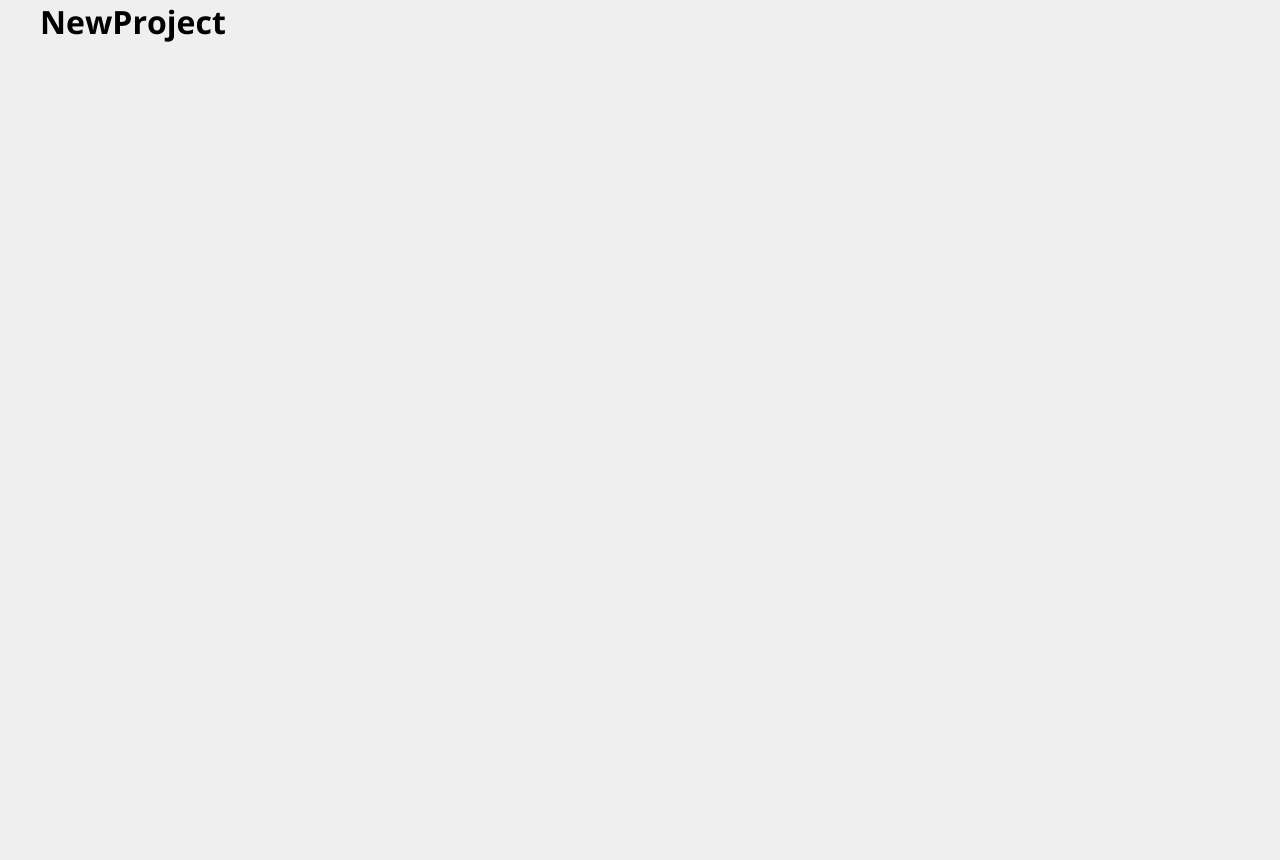
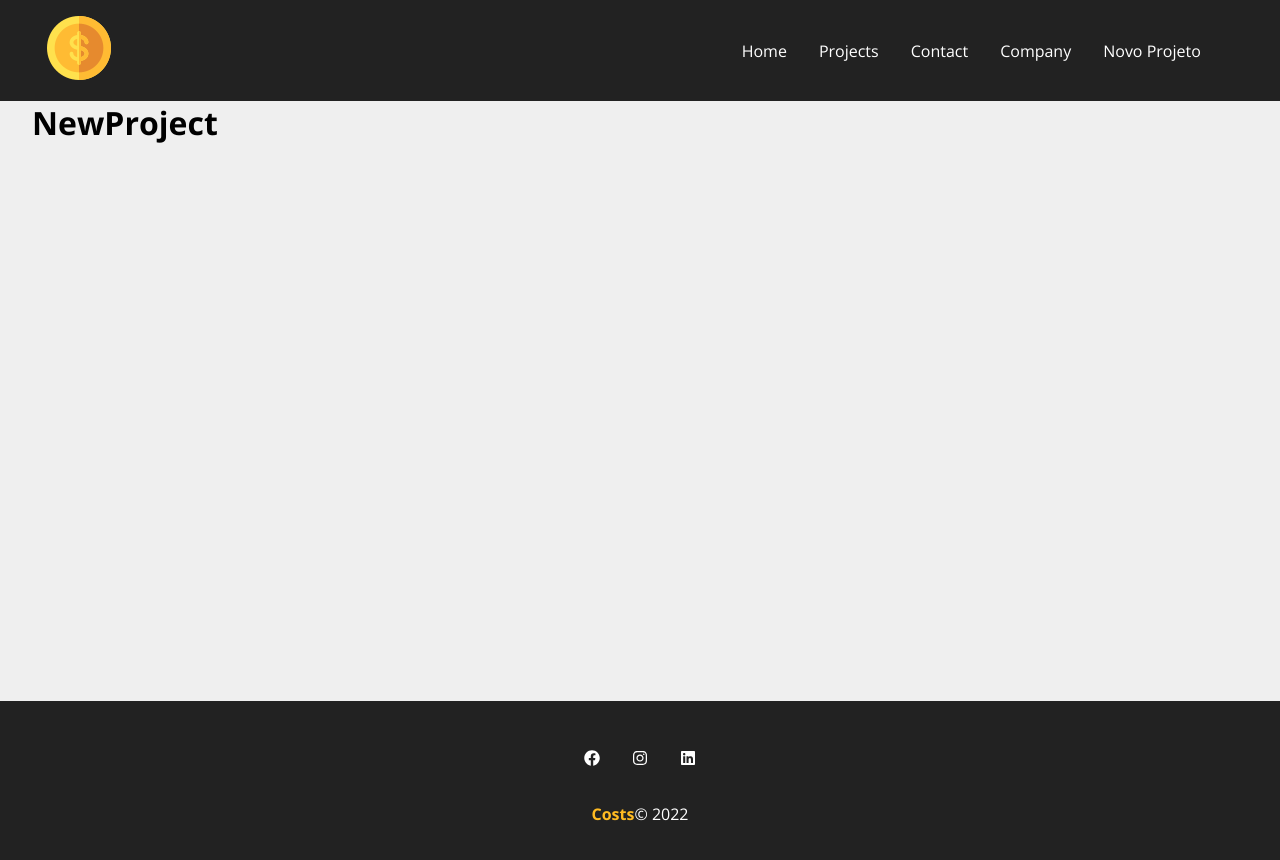
Before and after one commit to FeBassetto/Costs, a React (Create React App) app: page /newproject in a window 1280 px wide. Shown: the top 860 px of the page. Before the commit the page ends 800 px from the top, so only its background shows below. Built offline with nearby package versions, Linux system fonts and the light colour scheme; the HTML template or start-up script is replaced by a standard one; a web font is replaced by a local one.

Commit message:
Finished Navbar and Footer

```diff
--- a/src/App.css
+++ b/src/App.css
@@ -1,38 +1,3 @@
-.App {
-  text-align: center;
+.App{
+    min-height: 100%;
 }
-
-.App-logo {
-  height: 40vmin;
-  pointer-events: none;
-}
-
-@media (prefers-reduced-motion: no-preference) {
-  .App-logo {
-    animation: App-logo-spin infinite 20s linear;
-  }
-}
-
-.App-header {
-  background-color: #282c34;
-  min-height: 100vh;
-  display: flex;
-  flex-direction: column;
-  align-items: center;
-  justify-content: center;
-  font-size: calc(10px + 2vmin);
-  color: white;
-}
-
-.App-link {
-  color: #61dafb;
-}
-
-@keyframes App-logo-spin {
-  from {
-    transform: rotate(0deg);
-  }
-  to {
-    transform: rotate(360deg);
-  }
-}
--- a/src/App.js
+++ b/src/App.js
@@ -1,14 +1,11 @@
 import './App.css';
 
 import RouterPages from './components/RouterPages/routerpages';
-import Container from './components/layout/Container/container';
 
 function App() {
   return (
     <div className="App">
-      <Container customClass="min-height">
-        <RouterPages/>
-      </Container>
+      <RouterPages/>
     </div>
   );
 }
--- a/src/components/RouterPages/routerpages.js
+++ b/src/components/RouterPages/routerpages.js
@@ -1,22 +1,31 @@
 import React from "react";
-import {BrowserRouter as Router, Routes, Route} from 'react-router-dom'
+import { BrowserRouter as Router, Routes, Route } from 'react-router-dom'
 
 import Company from "../pages/Company/company";
 import Home from "../pages/Home/home";
 import NewProject from "../pages/NewProject/project";
 import Contact from "../pages/Contact/contact";
+import Projects from "../pages/Projects/projects";
+import NavBar from "../layout/NavBar/navbar";
+import Container from "../layout/Container/container";
+import Footer from "../layout/Footer/footer";
 
 const RouterPages = () => {
 
 
-    return(
+    return (
         <Router>
-            <Routes>
-                <Route exact path='/' element={<Home/>} />
-                <Route path='/company' element={<Company/>} />
-                <Route path='/contact' element={<Contact/>} />
-                <Route path='/newproject' element={<NewProject/>}/>
-            </Routes>
+            <NavBar />
+            <Container customClass='min-height'>
+                <Routes>
+                    <Route exact path='/' element={<Home />} />
+                    <Route path='/projects' element={<Projects />} />
+                    <Route path='/company' element={<Company />} />
+                    <Route path='/contact' element={<Contact />} />
+                    <Route path='/newproject' element={<NewProject />} />
+                </Routes>
+            </Container>
+            <Footer />
         </Router>
     )
 }
--- a/src/components/layout/Container/container.module.css
+++ b/src/components/layout/Container/container.module.css
@@ -1,5 +1,5 @@
 .container{
-    width: 1200px;
+    width: 95%;
     display: flex;
     justify-content: space-between;
     margin: 0 auto;
@@ -8,7 +8,7 @@
 
 
 .min-height{
-    min-height: 75%;
+    min-height: 75vh;
 }
 
 .start{
--- /dev/null
+++ b/src/components/layout/Footer/footer.js
@@ -0,0 +1,26 @@
+import React from "react";
+import { FaFacebook, FaInstagram, FaLinkedin } from 'react-icons/fa'
+
+import styles from './footer.module.css'
+
+const Footer = () => {
+
+
+
+
+    return (
+        <footer className={styles.footer}>
+            <ul className={styles.social_list}>
+                <li><FaFacebook /></li>
+                <li><FaInstagram /></li>
+                <li><FaLinkedin /></li>
+            </ul>
+            <p className={styles.copy_right}>
+                <span>Costs</span>&copy; 2022
+            </p>
+        </footer>
+    )
+}
+
+
+export default Footer
--- /dev/null
+++ b/src/components/layout/Footer/footer.module.css
@@ -0,0 +1,30 @@
+.footer{
+    background-color: #222;
+    color: #fff;
+    padding: 3em;
+    text-align: center;
+}
+
+.social_list{
+    display: flex;
+    justify-content: center;
+    list-style-type: none;
+}
+
+.social_list li{
+    margin: 0 1em;
+}
+
+.social_list li:hover{
+    color: #ffbb22;
+    cursor: pointer;
+}
+
+.copy_right{
+    margin-top: 2em;
+}
+
+.copy_right span{
+    font-weight: bold;
+    color: #ffbb22;
+}
--- /dev/null
+++ b/src/components/layout/NavBar/navbar.js
@@ -0,0 +1,29 @@
+import React from "react";
+import { Link } from "react-router-dom";
+
+import Container from "../Container/container";
+import styles from './navbar.module.css'
+import logo from '../../../img/costs_logo.png'
+
+const NavBar = () => {
+
+    return (
+        <header>
+            <nav className={styles.navbar}>
+                <Container>
+                    <Link to='/'><img src={logo} alt='Logo' /></Link>
+                    <ul className={styles.list}>
+                        <li className={styles.item}><Link to='/' >Home</Link></li>
+                        <li className={styles.item}><Link to='/projects' >Projects</Link></li>
+                        <li className={styles.item}><Link to='/contact' >Contact</Link></li>
+                        <li className={styles.item}><Link to='/company' >Company</Link></li>
+                        <li className={styles.item}><Link to='newproject' >Novo Projeto</Link></li>
+                    </ul>
+                </Container>
+            </nav>
+        </header>
+    )
+
+}
+
+export default NavBar
--- /dev/null
+++ b/src/components/layout/NavBar/navbar.module.css
@@ -0,0 +1,25 @@
+.navbar{
+    display: flex;
+    justify-content: space-between;
+    background-color: #222;
+    padding: 1em;
+}
+
+.list{
+    display: flex;
+    list-style: none;
+    align-items: center;
+}
+
+.item{
+    margin-right: 2em;
+}
+
+.item a{
+    color: #fff;
+    text-decoration: none;
+}
+
+.item a:hover{
+    color: #ffbb33;
+}
--- a/src/components/pages/Home/home.js
+++ b/src/components/pages/Home/home.js
@@ -1,7 +1,4 @@
 import React from 'react'
-
-
-
 
 
 const Home = () => {
--- /dev/null
+++ b/src/components/pages/Projects/projects.js
@@ -0,0 +1,15 @@
+import React from "react";
+
+
+
+const Projects = () => {
+
+
+
+    return(
+        <h1>Projects</h1>
+    )
+}
+
+
+export default Projects
```
